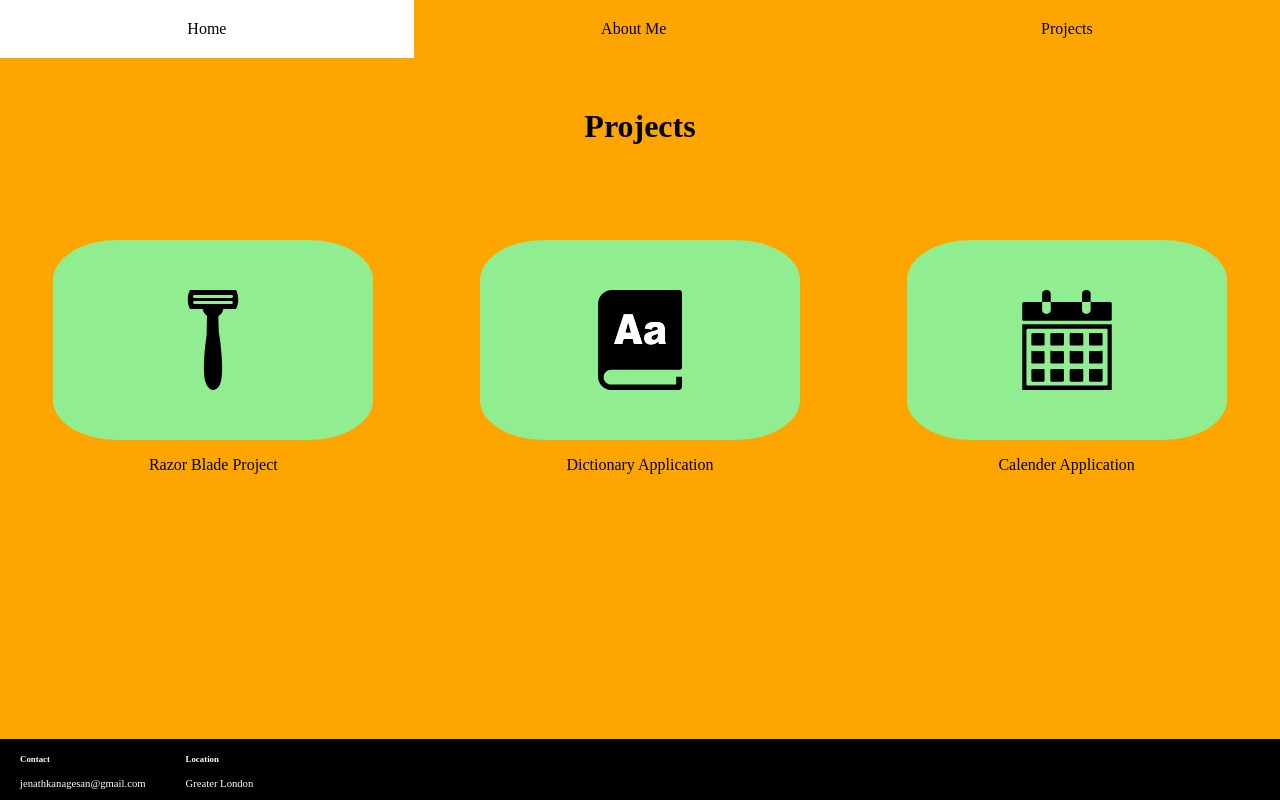
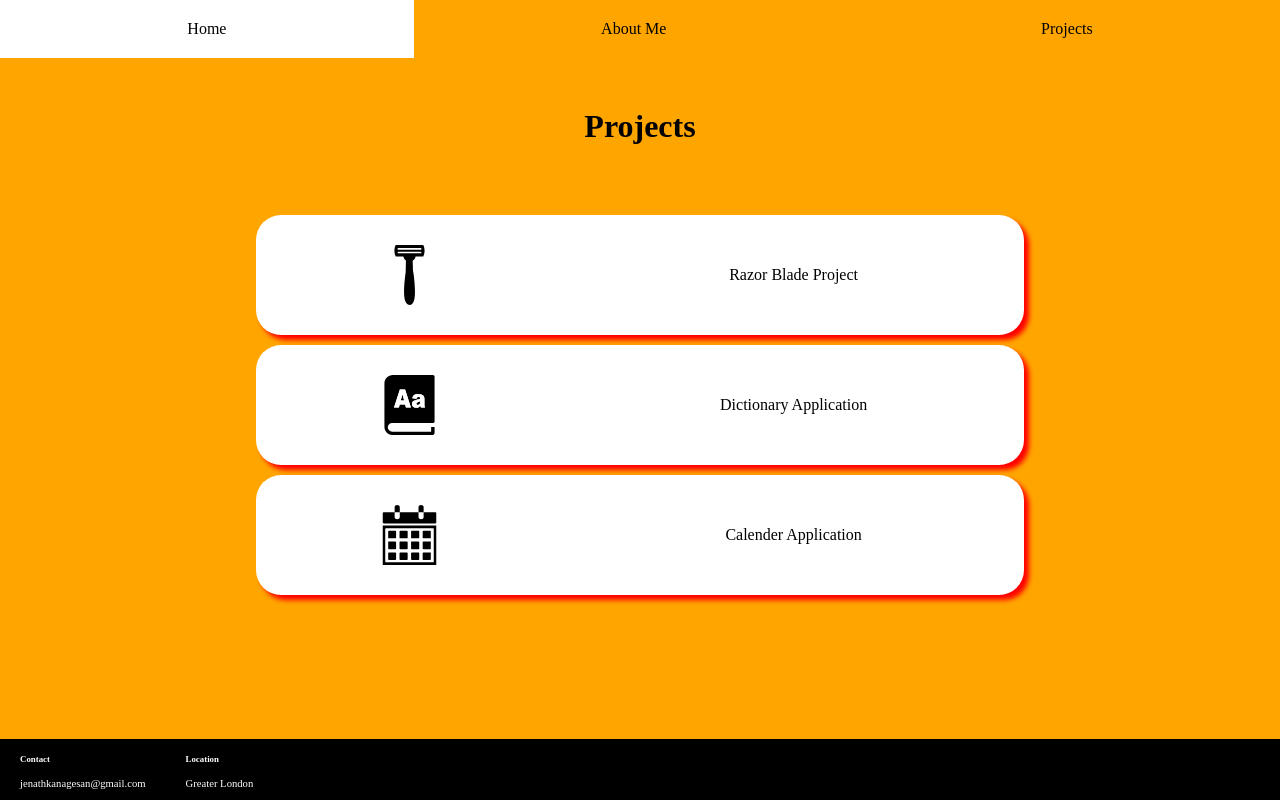
Before and after one commit to jenath/portfolio, a React (Vite) app: page /projects in a window 1280 px wide. Built offline with nearby package versions, Linux system fonts and the light colour scheme.

Commit message:
apply style changes to projects section

```diff
--- a/src/components/ProjectTile.jsx
+++ b/src/components/ProjectTile.jsx
@@ -4,11 +4,13 @@ const ProjectTile = ({ image, url, description }) => {
 
     return (
         <>
-            <section id="tile">
-                <a href={url}>
-                    <img width="50%" height="50%" src={image} alt="" />
+            <section className='tile'>
+                <a href={url} className='url-container'>
+                    <section className='img-container'>
+                        <img src={image} alt="" />
+                    </section>
+                    <p>{ description }</p>
                 </a>
-                <p>{description}</p>
             </section>
         </>
     )
--- a/src/components/component_style/ProjectTile.css
+++ b/src/components/component_style/ProjectTile.css
@@ -1,20 +1,31 @@
-#tile {
-    width: 25%;
-    height: 200px;
-    background-color: lightgreen;
-    float: left;
-    border-radius: 20%;
-    margin: 25px 25px;
+
+.tile {
+    width: 60%;
+    background-color: white;
+    margin-bottom: 10px;
+    border-radius: 25px;
+    box-shadow: 5px 5px 5px red;
 }
 
-#tile a {
-    width: 100%;
-    height: 200px;
+.tile a {
     display: flex;
-    justify-content: center;
     align-items: center;
 }
 
-#tile p {
-    text-align: center;
+.img-container {
+    display: flex;
+    align-items: center;
+    justify-content: center;
+    width: 40%;
+    height: 120px;
 }
+
+.img-container img {
+    width: 50%;
+    height: 50%;
+}
+
+.url-container p {
+    display: block;
+    margin: auto;
+}
```
